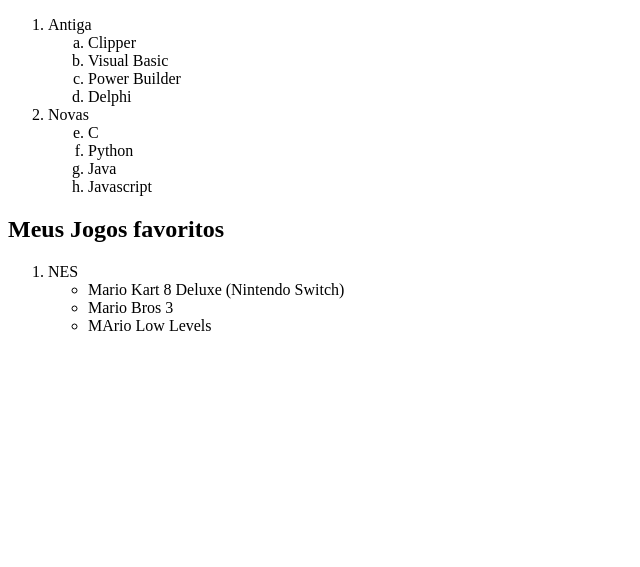
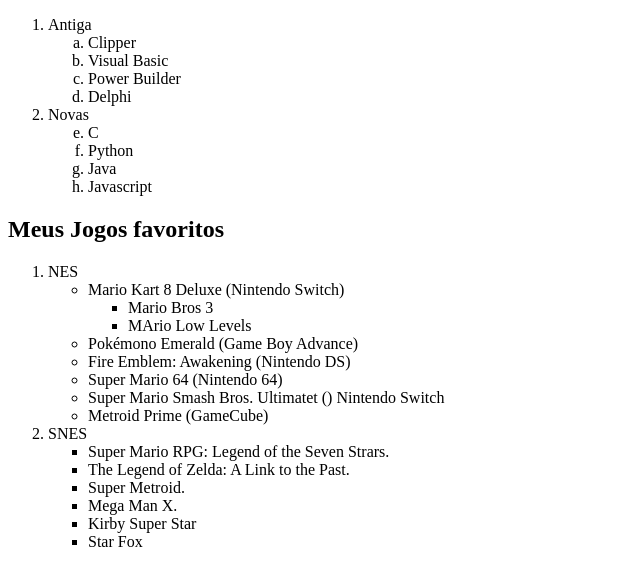
Before and after one commit to fefemuahahah/CSW, a plain HTML site: page aula07/index.html in a window 1280 px wide. Shown: the part 582-1149 px from the top of the page, without its empty margins (0-640 px from the left). Before the commit the page ends 933 px from the top, so only its background shows below. Drawn offline with Linux system fonts and the light colour scheme.

Commit message:
Update index.html
finalizado

```diff
--- a/aula07/index.html
+++ b/aula07/index.html
@@ -46,15 +46,29 @@
                 <li>Javascript</li>
             </ol>
     </ol>
-    <h2>Meus Jogos favoritos</h2>
+<h2>Meus Jogos favoritos</h2>
     <ol type="square">
         <li>NES</li>
         <ul type="disk">
             <li>Mario Kart 8 Deluxe (Nintendo Switch)</li>
+            <ul type="square">
+                <li>Mario Bros 3</li>
+                <li>MArio Low Levels</li>
+            </ul>
+            <li>Pokémono Emerald (Game Boy Advance)</li>
+            <li>Fire Emblem: Awakening (Nintendo DS)</li>
+            <li>Super Mario 64 (Nintendo 64)</li>
+            <li>Super Mario Smash Bros. Ultimatet () Nintendo Switch</li>
+            <li>Metroid Prime (GameCube)</li>
         </ul>
-        <ul type="circle">
-            <li>Mario Bros 3</li>
-            <li>MArio Low Levels</li>
+        <li>SNES</li>
+        <ul type="square">
+            <li>Super Mario RPG: Legend of the Seven Strars.</li>
+            <li>The Legend of Zelda: A Link to the Past.</li>
+            <li>Super Metroid.</li>
+            <li>Mega Man X.</li>
+            <li>Kirby Super Star</li>
+            <li>Star Fox</li>
         </ul>
 
     </ol>
```
